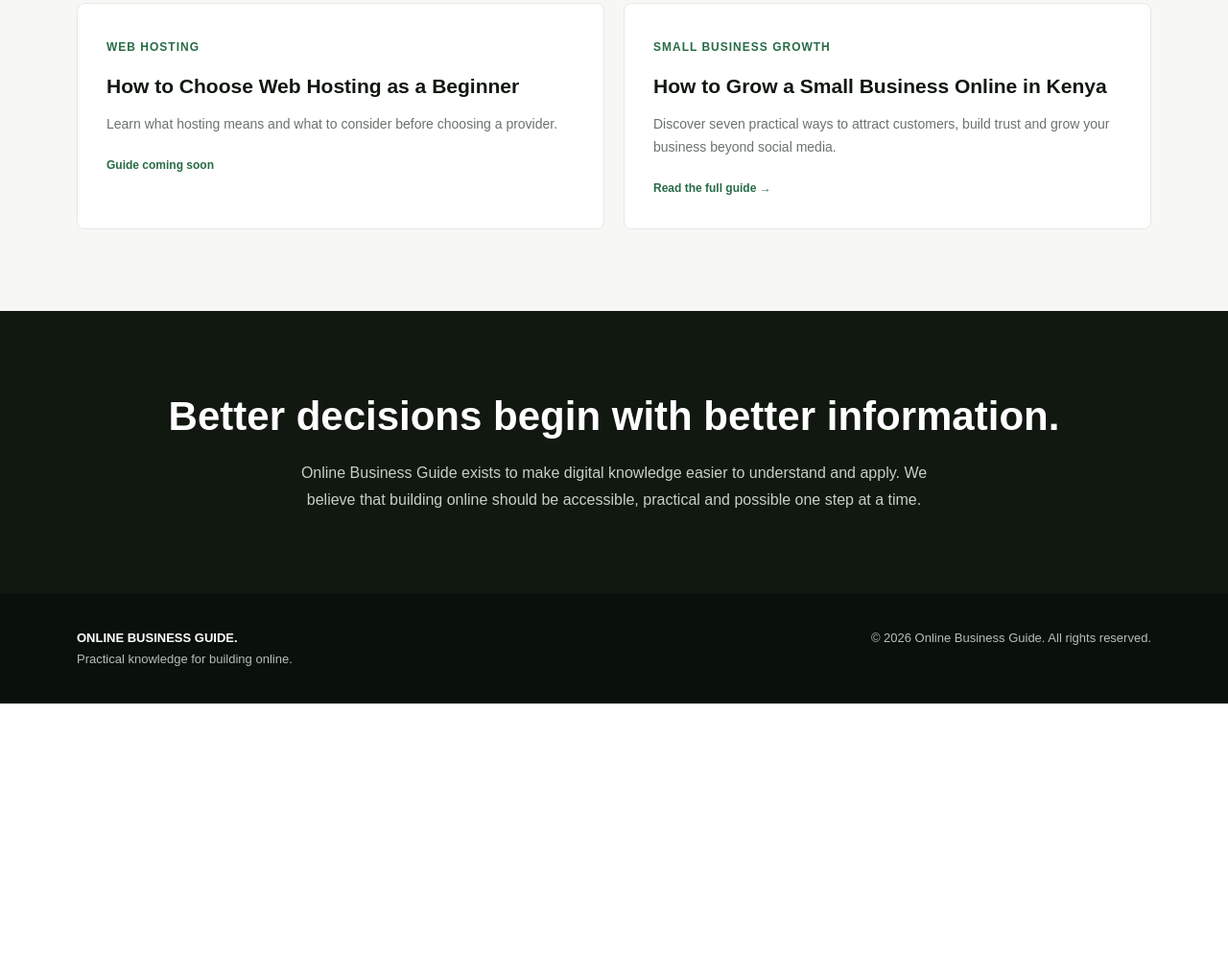
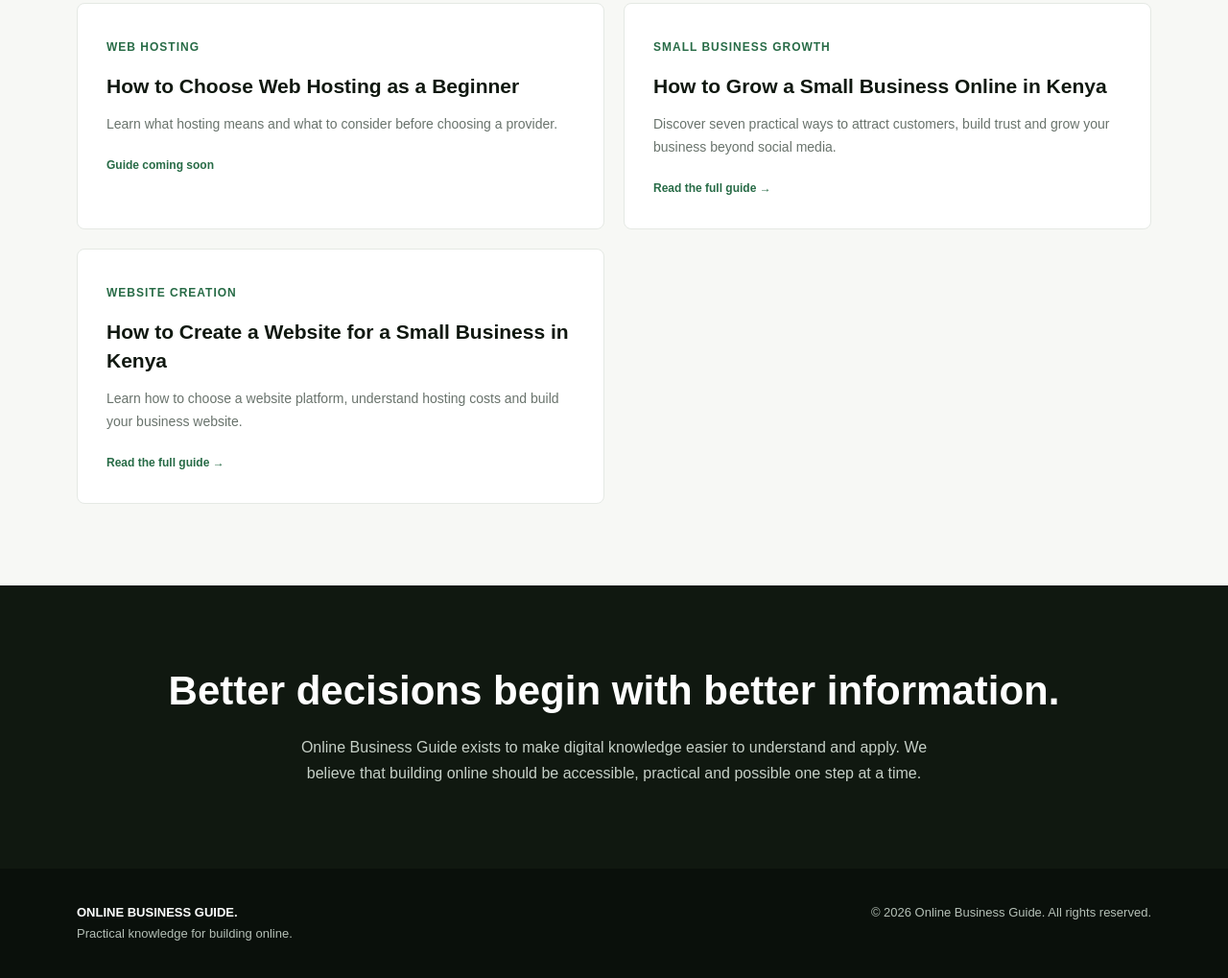
Before and after one commit to simonnjaaga43-lab/onlinebussinessguide, a plain HTML site: page index.html in a window 1280 px wide. Shown: the part 1958-2977 px from the top of the page at 96% size. Before the commit the page ends 2691 px from the top, so only its background shows below. Drawn offline with Linux system fonts and the light colour scheme.

Commit message:
Update index.html

```diff
--- a/index.html
+++ b/index.html
@@ -536,6 +536,19 @@
     Read the full guide →
   </a>
 </article>
+          <article class="guide">
+  <span class="guide-label">Website creation</span>
+  <h3>
+    How to Create a Website for a Small Business in Kenya
+  </h3>
+  <p>
+    Learn how to choose a website platform, understand
+    hosting costs and build your business website.
+  </p>
+  <a class="guide-status" href="/create-website-small-business-kenya/">
+    Read the full guide →
+  </a>
+</article>
 
         </div>
       </div>
```
